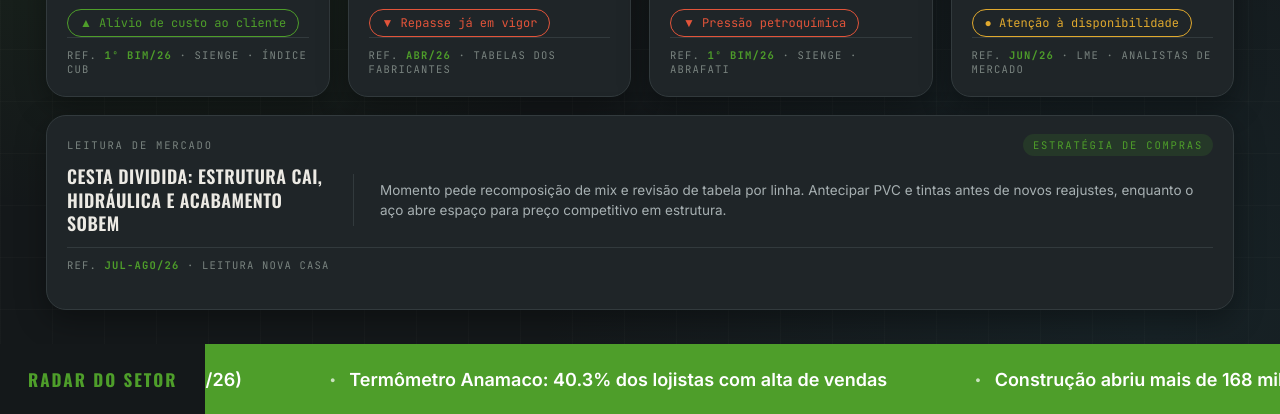
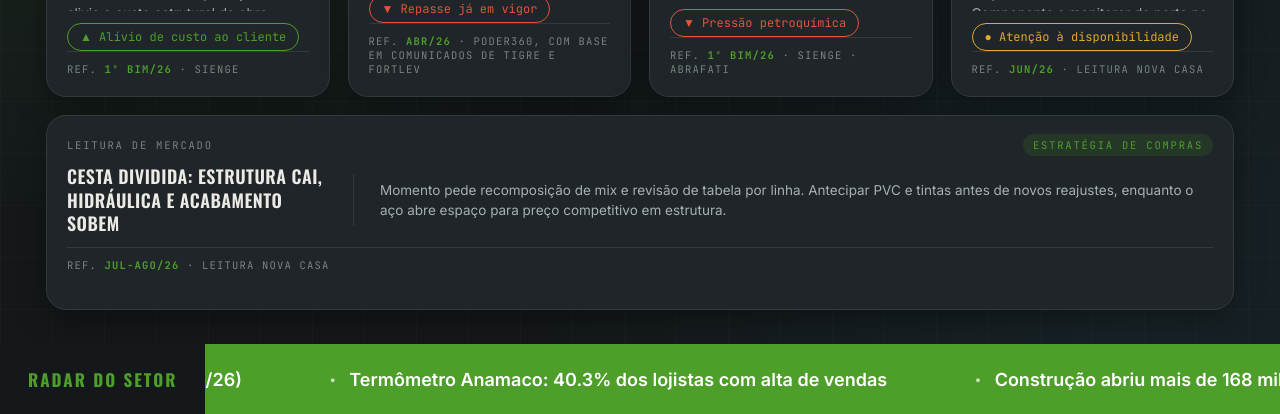
Before and after one commit to sarah-normandes/boletim-novacasa, a plain HTML site: page index.html in a window 1280 px wide. Both pictures are taken after a click on the element "02 · INSUMOS". Shown: the part 386-800 px from the top of the page. Drawn offline with nearby package versions, Linux system fonts and the light colour scheme.

Commit message:
Add files via upload

```diff
--- a/index.html
+++ b/index.html
@@ -267,7 +267,7 @@ window.DADOS = {
         <div class="figure"><span class="num" style="color:var(--green)">-10%</span><span class="unit">Sul e Sudeste</span></div>
         <p class="desc">Queda no quilo do aço no início de 2026: Norte recuou <b>-18,9%</b>. Maior oferta interna com exportação fraca alivia o custo estrutural da obra.</p>
         <div class="chip up">&#9650; Alívio de custo ao cliente</div>
-        <div class="ref">Ref. <b>1º bim/26</b> · Sienge · Índice CUB</div>
+        <div class="ref">Ref. <b>1º bim/26</b> · Sienge</div>
       </div>
       <div class="card">
         <div class="eyebrow"><span>Hidráulica</span><span class="tag">Tubos &amp; Conexões</span></div>
@@ -275,7 +275,7 @@ window.DADOS = {
         <div class="figure"><span class="num" style="color:var(--red)">+16 a 35%</span></div>
         <p class="desc">Tigre, Amanco e Fortlev reajustaram o portfólio. Petróleo em alta, antidumping do PVC (43%) e frete internacional pressionam resinas e polímeros.</p>
         <div class="chip down">&#9660; Repasse já em vigor</div>
-        <div class="ref">Ref. <b>abr/26</b> · Tabelas dos fabricantes</div>
+        <div class="ref">Ref. <b>abr/26</b> · Poder360, com base em comunicados de Tigre e Fortlev</div>
       </div>
       <div class="card">
         <div class="eyebrow"><span>Acabamento</span><span class="tag">Tintas</span></div>
@@ -291,7 +291,7 @@ window.DADOS = {
         <div class="figure"><span class="num" style="color:var(--red)">&#9650;</span><span class="unit">alta e risco de falta</span></div>
         <p class="desc">Tensão geopolítica no Golfo eleva o alumínio e ameaça a oferta para esquadrias e estruturas metálicas. Componente a monitorar de perto no 2º semestre.</p>
         <div class="chip flat">&#9679; Atenção à disponibilidade</div>
-        <div class="ref">Ref. <b>jun/26</b> · LME · analistas de mercado</div>
+        <div class="ref">Ref. <b>jun/26</b> · leitura Nova Casa</div>
       </div>
       <div class="card" style="grid-column:1 / -1;">
         <div class="eyebrow"><span>Leitura de mercado</span><span class="tag">Estratégia de compras</span></div>
```
